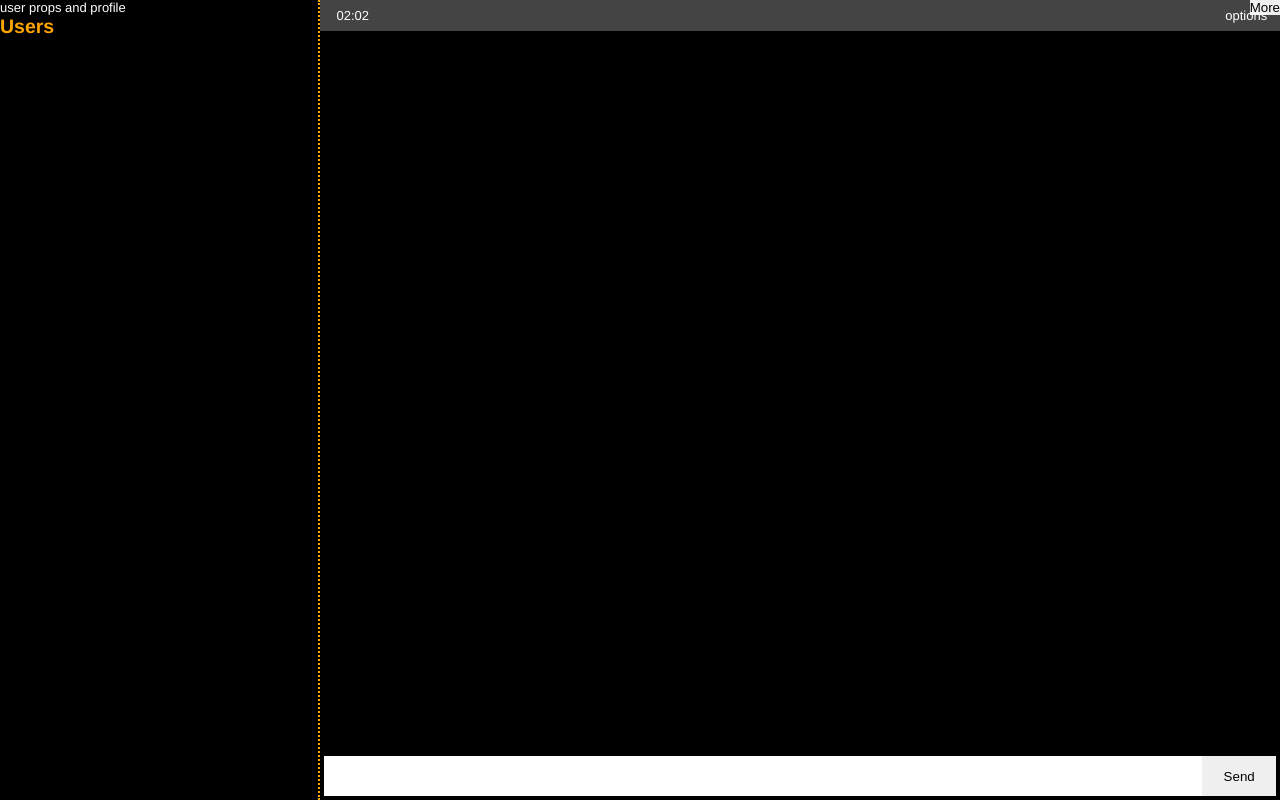
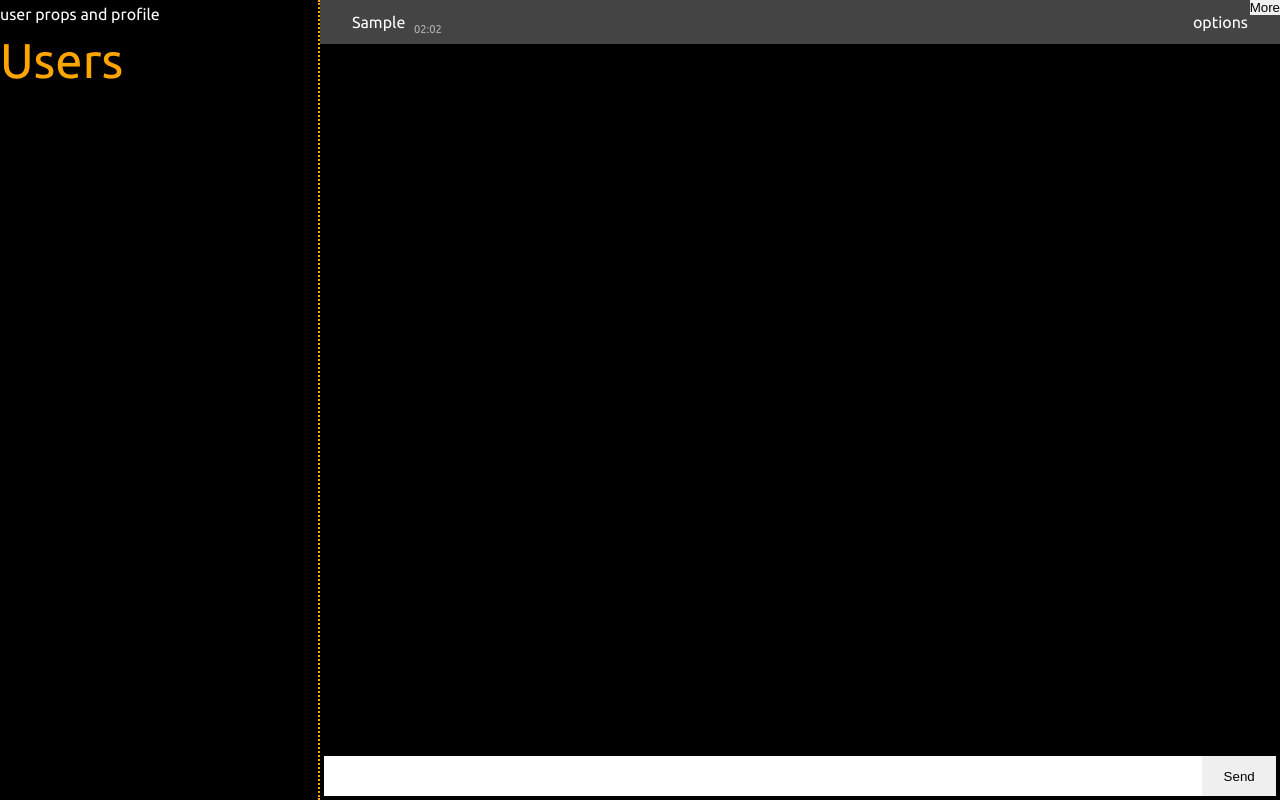
Before and after one commit to santimirandarp/minsky, a website: page static/index.html in a window 1280 px wide. Both pictures are taken after typing "Sample" into the empty fields and a click on the button "Send". Drawn offline with nearby package versions, Linux system fonts and the light colour scheme; files that its build step writes are made by us from their sources; no server answers.

Commit message:
improved a few things on UI

```diff
--- a/static/Msg.js
+++ b/static/Msg.js
@@ -25,9 +25,9 @@ class Msg {
       .toTimeString()//improves the format
       .substr(0,5) //first 5 symbols (0,1,2,3,4)
    let msg = $("<span></span>").text(this.msg)//ensure it's text
-       msg = $(`<li data-id=${this._id}>&nbsp;<span>${createdAt}</span></li>`)
-   if(!own) return msg.prepend(msg)
-      return $(msg).append(dropdownElement)
+       msg = $(`<li data-id=${this._id}>&nbsp;<span class="time">${createdAt}</span></li>`).prepend(msg)
+   if(!own) return msg
+   return msg.append(dropdownElement)
   }
 
   static toHTML ({ msg, createdAt, _id }) {
@@ -37,7 +37,7 @@ class Msg {
       .substr(0,5)
     //creates span, includes plain text on it
     msg = $("<span></span>").text(msg)
-    return $(`<li data-id=${_id}>&nbsp;<span>${createdAt}</span></li>`).prepend(msg)
+    return $(`<li data-id=${_id}>&nbsp;<span class="time">${createdAt}</span></li>`).prepend(msg)
   }
   static addToDOM (data, type="append") {
     type==="prepend" ?
--- a/static/index.html
+++ b/static/index.html
@@ -2,6 +2,8 @@
 <html>
   <head>
     <title>Socket.IO chat</title>
+    <link rel="preconnect" href="https://fonts.gstatic.com">
+    <link href="https://fonts.googleapis.com/css2?family=Ubuntu&display=swap" rel="stylesheet">
     <link href="/style.css" rel="stylesheet"/>
   </head>
   <body>
@@ -23,11 +25,7 @@
     </div>
 
     <script src="/socket.io/socket.io.js"></script>
-    <script
-      src="https://code.jquery.com/jquery-3.5.1.slim.min.js"
-      integrity="sha256-4+XzXVhsDmqanXGHaHvgh1gMQKX40OUvDEBTu8JcmNs="
-      crossorigin="anonymous">
-    </script>
+    <script src="https://code.jquery.com/jquery-3.5.1.min.js" integrity="sha256-9/aliU8dGd2tb6OSsuzixeV4y/faTqgFtohetphbbj0=" crossorigin="anonymous"></script>
     <script src="/Msg.js"></script>
     <script src="/mysocket.js"></script>
 
--- a/static/mysocket.js
+++ b/static/mysocket.js
@@ -41,11 +41,13 @@ $(function () { // $(document).ready(
     socket.emit('chat message', msg )
     $('#m').val('')
     dropdown = li.children('.dropdown')
-    dropdown.click( function (){
+    dropdown.on("click", function (){
+      console.log(this)
       $(this).children('.operations').toggle()
       })
-    dropdown.focusout( function (){
-      $(this).children('.operations').hide()
+    dropdown.on("focusout", function (){
+      console.log(this)
+      $(this).children('.operations').toggle()
       })
     socket.on("message id", id => li.attr("data-id", id))
   });
--- /dev/null
+++ b/static/scss/_font.scss
@@ -0,0 +1,32 @@
+html {font-size: 16px;}
+
+body {
+  background: white;
+  font-family: 'Ubuntu', sans-serif;
+  font-weight: 400;
+  line-height: 1.75;
+  color: #000000;
+}
+
+
+h1, h2, h3, h4, h5 {
+  margin: 3rem 0 1.38rem;
+  font-family: 'Ubuntu', sans-serif;
+  font-weight: 400;
+  line-height: 1.3;
+}
+
+h1 {
+  margin-top: 0;
+  font-size: 3.052rem;
+}
+
+h2 {font-size: 2.441rem;}
+
+h3 {font-size: 1.953rem;}
+
+h4 {font-size: 1.563rem;}
+
+h5 {font-size: 1.25rem;}
+
+span.time { font-size: 0.70rem; }
--- a/static/scss/_messages.scss
+++ b/static/scss/_messages.scss
@@ -6,12 +6,14 @@
   overflow:auto;
   li {
     @include flexcenter;
-    padding: 0.5rem 0.8rem;
+    align-items:center;
+    padding: 0.5rem 2rem;
     &:nth-child(odd) {
       background: $liOddBg;
 }}}
 
 .dropdown{
+  margin-bottom:0;
   margin-left:auto;
   position:relative;
   &:hover{
--- a/static/scss/style.scss
+++ b/static/scss/style.scss
@@ -1,13 +1,12 @@
 @use "resets";
 @use "variables" as *;
-//@use "fonts";
+@use "font";
 @use "messages";
 @use "form";
 
 body {
   color:$bodyC;
   background: $bodyBg;
-  font: $fontStack;
   .wrapper {
     @include flexcenter;
     height:100vh;
@@ -33,3 +32,10 @@ aside{
   top:0;
   right:0;
 }
+
+span.time {
+opacity:0.6;
+margin-left:0.3rem;
+margin-bottom:-4px;
+align-self:end;
+}
```
Also changed, not shown: static/css/style.css, 1 other file.
